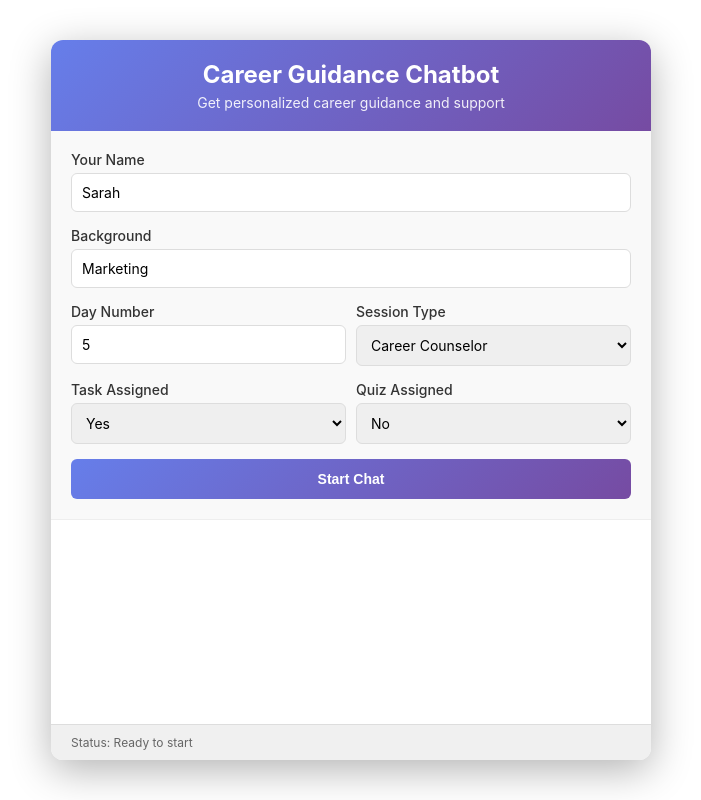
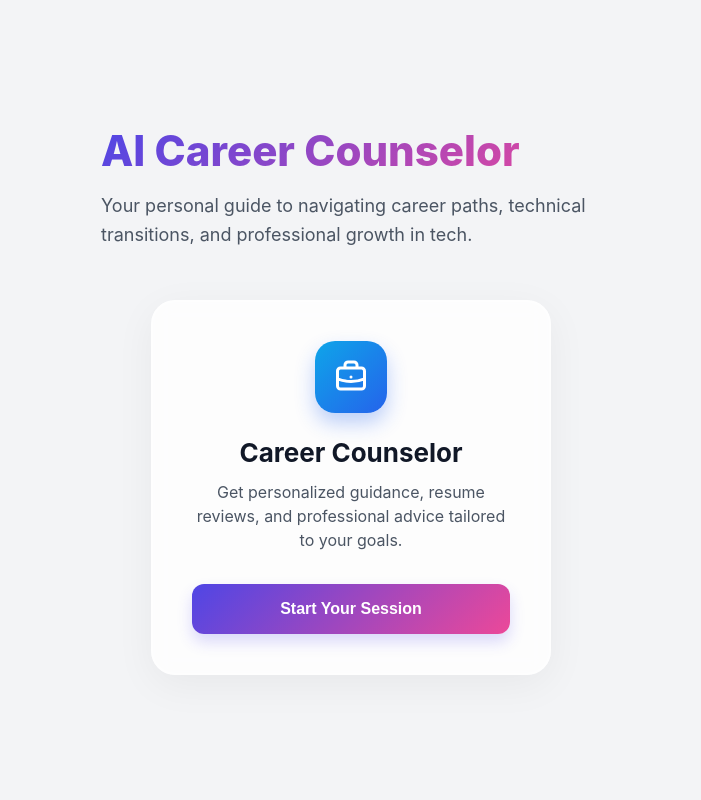
Before and after one commit to shravya117/career-chatbot, a Flask app: page / in a window 1280 px wide. Shown: the whole page, without its empty margins (289-990 px from the left). Run offline with Flask 3, Linux system fonts and the light colour scheme.

Commit message:
Ui Change

```diff
--- a/templates/index.html
+++ b/templates/index.html
@@ -1,5 +1,6 @@
 <!doctype html>
 <html lang="en">
+
 <head>
   <meta charset="UTF-8" />
   <meta name="viewport" content="width=device-width, initial-scale=1.0" />
@@ -14,140 +15,174 @@
     }
 
     body {
-        font-family:
-          -apple-system, BlinkMacSystemFont, "Segoe UI", Roboto, Oxygen, Ubuntu,
-          Cantarell, sans-serif;
-        background: #ffffff;
+      font-family: 'Inter', -apple-system, BlinkMacSystemFont, "Segoe UI", Roboto, Oxygen, Ubuntu, Cantarell, sans-serif;
+      background: #f3f4f6;
+      /* Soft gray for better contrast with cards */
       min-height: 100vh;
       display: flex;
       justify-content: center;
       align-items: center;
       padding: 20px;
+      margin: 0;
     }
 
     .container {
       width: 100%;
-        max-width: 600px;
+      max-width: 800px;
       background: white;
-        border-radius: 12px;
-        box-shadow: 0 10px 40px rgba(0, 0, 0, 0.3);
+      border-radius: 20px;
+      box-shadow: 0 10px 30px rgba(0, 0, 0, 0.05);
+      /* Softer, larger shadow */
       overflow: hidden;
       display: flex;
       flex-direction: column;
       height: 90vh;
-        max-height: 800px;
+      /* Fixed height for scrolling */
+      max-height: 900px;
     }
 
+    /* Fixed header to prevent scrolling */
     .header {
-        background: linear-gradient(135deg, #667eea 0%, #764ba2 100%);
-        color: white;
+      background: #ffffff;
+      /* Lighter background */
+      color: #333;
       padding: 20px;
       text-align: center;
+      border-bottom: 1px solid #eee;
+      flex-shrink: 0;
     }
 
     .header h1 {
-        font-size: 24px;
-        margin-bottom: 5px;
+      font-size: 26px;
+      font-weight: 700;
+      margin-bottom: 8px;
     }
 
     .header p {
-        font-size: 14px;
+      font-size: 15px;
       opacity: 0.9;
+      font-weight: 300;
     }
 
-      .setup-panel {
-        padding: 20px;
-        border-bottom: 1px solid #eee;
-        background: #f9f9f9;
-      }
-
-      .setup-panel.hidden {
-        display: none;
-      }
-
-      .form-group {
-        margin-bottom: 15px;
-      }
-
-      .form-group label {
-        display: block;
-        font-size: 14px;
-        margin-bottom: 5px;
-        color: #333;
-        font-weight: 500;
-      }
-
-      .form-group input,
-      .form-group select {
-        width: 100%;
-        padding: 10px;
-        border: 1px solid #ddd;
-        border-radius: 6px;
-        font-size: 14px;
-        font-family: inherit;
-      }
-
-      .form-group input:focus,
-      .form-group select:focus {
-        outline: none;
-        border-color: #667eea;
-        box-shadow: 0 0 0 3px rgba(102, 126, 234, 0.1);
-      }
-
-      .form-row {
-        display: grid;
-        grid-template-columns: 1fr 1fr;
-        gap: 10px;
-      }
-
-      .btn {
-        padding: 12px 24px;
-        border: none;
-        border-radius: 6px;
-        font-size: 14px;
-        font-weight: 600;
-        cursor: pointer;
-        transition: all 0.3s ease;
-      }
-
-      .btn-primary {
-        background: linear-gradient(135deg, #667eea 0%, #764ba2 100%);
-        color: white;
-        width: 100%;
-      }
-
-      .btn-primary:hover {
-        transform: translateY(-2px);
-        box-shadow: 0 5px 15px rgba(102, 126, 234, 0.4);
-      }
-
-      .btn-primary:disabled {
-        opacity: 0.6;
-        cursor: not-allowed;
-      }
-
-      .btn-secondary {
-        background: #f0f0f0;
-        color: #333;
-        padding: 8px 16px;
-        font-size: 12px;
-      }
-
-      .btn-secondary:hover {
-        background: #e0e0e0;
-      }
-
+    /* Message styling improvements */
     .chat-messages {
       flex: 1;
       overflow-y: auto;
+      /* Required for scrolling */
       padding: 20px;
-        background: #fff;
+      background: #fafafa;
+      display: flex;
+      flex-direction: column;
+    }
+
+    .message-bubble {
+      max-width: 80%;
+      padding: 14px 18px;
+      border-radius: 16px;
+      font-size: 15px;
+      line-height: 1.6;
+      word-wrap: break-word;
+      box-shadow: 0 2px 5px rgba(0, 0, 0, 0.05);
+      /* Subtle bubble shadow */
+    }
+
+    .user .message-bubble {
+      background: #e3f2fd;
+      color: #333;
+      border: 1px solid #bbdefb;
+      border-bottom-right-radius: 4px;
+    }
+
+    .assistant .message-bubble {
+      background: #ffffff;
+      color: #333;
+      border: 1px solid #eee;
+      border-bottom-left-radius: 4px;
+    }
+
+    .chat-input-area {
+      padding: 15px 20px;
+      border-top: 1px solid #eee;
+      background: #ffffff;
+      flex-shrink: 0;
+      /* Important: prevents input area from collapsing */
+    }
+
+    .input-wrapper {
+      display: flex;
+      gap: 10px;
+      align-items: center;
+    }
+
+    .chat-input-area input {
+      flex: 1;
+      padding: 12px 18px;
+      border: 1px solid #ddd;
+      border-radius: 24px;
+      /* More modern round input */
+      font-size: 15px;
+      font-family: inherit;
+      background: #f8fafc;
+      transition: all 0.2s ease;
+    }
+
+    .chat-input-area input:focus {
+      outline: none;
+      border-color: #4f46e5;
+      background: #ffffff;
+      box-shadow: 0 0 0 4px rgba(79, 70, 229, 0.1);
+    }
+
+    .btn-send {
+      padding: 10px;
+      width: 44px;
+      height: 44px;
+      border-radius: 50%;
+      background: #0ea5e9;
+      color: white;
+      border: none;
+      cursor: pointer;
+      display: flex;
+      align-items: center;
+      justify-content: center;
+      transition: all 0.2s ease;
+      box-shadow: none;
+    }
+
+    .btn-send:hover {
+      transform: scale(1.05);
+      background: #0284c7;
+    }
+
+    .status-bar {
+      padding: 8px 16px;
+      background: #f0f0f0;
+      font-size: 11px;
+      color: #666;
+      border-top: 1px solid #ddd;
+      flex-shrink: 0;
+    }
+
+    /* Message Wrapper for Time */
+    .message-time {
+      font-size: 11px;
+      color: #aaa;
+      margin-top: 4px;
+      padding: 0 4px;
+    }
+
+    .user .message-time {
+      text-align: right;
     }
 
     .message {
-        margin-bottom: 15px;
+      margin-bottom: 20px;
       display: flex;
       animation: fadeIn 0.3s ease;
+    }
+
+    .message.user {
+      justify-content: flex-end;
     }
 
     @keyframes fadeIn {
@@ -155,294 +190,150 @@
         opacity: 0;
         transform: translateY(10px);
       }
+
       to {
         opacity: 1;
         transform: translateY(0);
       }
     }
 
-      .message.user {
-        justify-content: flex-end;
+    .assistant-selection-header {
+      margin-bottom: 50px;
     }
 
-      .message-bubble {
-        max-width: 75%;
-        padding: 12px 16px;
-        border-radius: 12px;
-        font-size: 14px;
-        line-height: 1.5;
-        word-wrap: break-word;
+    .assistant-selection-header h1 {
+      font-size: 42px;
+      font-weight: 800;
+      color: #111827;
+      margin-bottom: 16px;
+      background: linear-gradient(135deg, #4f46e5 0%, #ec4899 100%);
+      -webkit-background-clip: text;
+      background-clip: text;
+      -webkit-text-fill-color: transparent;
     }
 
-      .message-bubble p {
-        margin-bottom: 10px;
-      }
-      .message-bubble p:last-child {
-        margin-bottom: 0;
-      }
-      .message-bubble ul, .message-bubble ol {
-        margin-bottom: 10px;
-        padding-left: 20px;
-      }
-      .message-bubble li {
-        margin-bottom: 5px;
-      }
-      .message-bubble pre {
-        background: #2d2d2d;
-        color: #f8f8f2;
-        padding: 10px;
-        border-radius: 6px;
-        overflow-x: auto;
-        margin-bottom: 10px;
-        margin-top: 10px;
-      }
-      .message-bubble code {
-        font-family: 'Courier New', Courier, monospace;
-        background: rgba(0,0,0,0.1);
-        padding: 2px 4px;
-        border-radius: 4px;
-        font-size: 0.9em;
-      }
-      .message-bubble pre code {
-        background: none;
-        padding: 0;
-      }
-      .user .message-bubble code {
-        background: rgba(255,255,255,0.2);
-      }
-      .message-bubble h1, .message-bubble h2, .message-bubble h3, .message-bubble h4, .message-bubble h5, .message-bubble h6 {
-        margin-top: 15px;
-        margin-bottom: 10px;
-        font-weight: 600;
-        line-height: 1.3;
-      }
-      .message-bubble *:first-child {
-        margin-top: 0;
-      }
-      .message-bubble table {
-        width: 100%;
-        border-collapse: collapse;
-        margin-bottom: 10px;
-      }
-      .message-bubble th, .message-bubble td {
-        border: 1px solid #ddd;
-        padding: 8px;
-        text-align: left;
-      }
-      .message-bubble th {
-        background-color: rgba(0,0,0,0.05);
+    .assistant-selection-header p {
+      font-size: 18px;
+      color: #4b5563;
+      max-width: 500px;
+      margin: 0 auto;
+      line-height: 1.6;
     }
 
-      .user .message-bubble {
-        background: linear-gradient(135deg, #667eea 0%, #764ba2 100%);
-        color: white;
-        border-bottom-right-radius: 4px;
+    .assistant-grid {
+      display: flex;
+      justify-content: center;
     }
 
-      .assistant .message-bubble {
-        background: #f0f0f0;
-        color: #333;
-        border-bottom-left-radius: 4px;
+    .assistant-card {
+      background: rgba(255, 255, 255, 0.8);
+      backdrop-filter: blur(10px);
+      border: 1px solid rgba(255, 255, 255, 0.5);
+      border-radius: 24px;
+      padding: 40px;
+      text-align: center;
+      transition: all 0.4s cubic-bezier(0.4, 0, 0.2, 1);
+      display: flex;
+      flex-direction: column;
+      align-items: center;
+      cursor: pointer;
+      max-width: 400px;
+      width: 100%;
+      box-shadow: 0 10px 40px rgba(0, 0, 0, 0.05), inset 0 0 0 1px rgba(255, 255, 255, 0.5);
     }
 
-      .message-time {
-        font-size: 12px;
-        color: #999;
-        margin-top: 5px;
-        padding: 0 10px;
+    .assistant-card:hover {
+      transform: translateY(-8px);
+      box-shadow: 0 20px 40px rgba(79, 70, 229, 0.15), inset 0 0 0 1px rgba(255, 255, 255, 0.8);
     }
 
-      .user .message-time {
-        text-align: right;
-      }
-
-      .chat-input-area {
-        padding: 20px;
-        border-top: 1px solid #eee;
-        background: #f9f9f9;
-      }
-
-      .input-wrapper {
-        display: flex;
-        gap: 10px;
-      }
-
-      .chat-input-area input {
-        flex: 1;
-        padding: 12px 16px;
-        border: 1px solid #ddd;
-        border-radius: 24px;
-        font-size: 14px;
-        font-family: inherit;
-      }
-
-      .chat-input-area input:focus {
-        outline: none;
-        border-color: #667eea;
-      }
-
-      .btn-send {
-        padding: 12px;
-        width: 48px;
-        height: 48px;
-        border-radius: 50%;
-        background: linear-gradient(135deg, #667eea 0%, #764ba2 100%);
-        color: white;
-        border: none;
-        cursor: pointer;
+    .icon-box {
+      width: 72px;
+      height: 72px;
+      border-radius: 20px;
       display: flex;
       align-items: center;
       justify-content: center;
-        transition: all 0.3s ease;
+      margin-bottom: 24px;
+      background: linear-gradient(135deg, #0ea5e9 0%, #2563eb 100%) !important;
+      box-shadow: 0 10px 20px rgba(37, 99, 235, 0.3);
     }
 
-      .btn-send:hover {
-        transform: scale(1.05);
+    .icon-box svg {
+      width: 36px;
+      height: 36px;
     }
 
-      .btn-send:disabled {
-        opacity: 0.6;
-        cursor: not-allowed;
+    .assistant-card h2 {
+      font-size: 26px;
+      font-weight: 700;
+      color: #111827;
+      margin-bottom: 12px;
     }
 
-      .loading {
-        display: flex;
-        align-items: center;
-        gap: 5px;
-        font-size: 14px;
-        color: #999;
+    .assistant-card p {
+      font-size: 16px;
+      color: #4b5563;
+      margin-bottom: 32px;
+      line-height: 1.5;
     }
 
-      .dot {
-        width: 8px;
-        height: 8px;
-        background: #667eea;
-        border-radius: 50%;
-        animation: bounce 1.4s infinite;
+    .btn-card {
+      width: 100%;
+      background: linear-gradient(135deg, #4f46e5 0%, #ec4899 100%);
+      color: white;
+      font-weight: 600;
+      padding: 16px 24px;
+      border: none;
+      border-radius: 12px;
+      font-size: 16px;
+      transition: all 0.3s ease;
+      pointer-events: none;
+      /* Let parent card handle click */
+      box-shadow: 0 8px 15px rgba(79, 70, 229, 0.2);
     }
 
-      .dot:nth-child(2) {
-        animation-delay: 0.2s;
-      }
-
-      .dot:nth-child(3) {
-        animation-delay: 0.4s;
-      }
-
-      @keyframes bounce {
-        0%,
-        80%,
-        100% {
-          transform: translateY(0);
-        }
-        40% {
-          transform: translateY(-10px);
-        }
-      }
-
-      .error {
-        background: #fee;
-        color: #c33;
-        padding: 12px 16px;
-        border-radius: 6px;
-        margin-bottom: 15px;
-        font-size: 14px;
-      }
-
-      .status-bar {
-        padding: 10px 20px;
-        background: #f0f0f0;
-        font-size: 12px;
-        color: #666;
-        border-top: 1px solid #ddd;
-      }
-
-      .new-chat-btn {
-        display: block;
-        margin: 10px auto;
+    .assistant-card:hover .btn-card {
+      box-shadow: 0 12px 20px rgba(79, 70, 229, 0.4);
+      transform: translateY(-2px);
     }
   </style>
 </head>
+
 <body>
-    <div class="container">
+  <div class="assistant-selection-wrapper" id="assistantSelection">
+    <div class="assistant-selection-header">
+      <h1>AI Career Counselor</h1>
+      <p>Your personal guide to navigating career paths, technical transitions, and professional growth in tech.</p>
+    </div>
+    <div class="assistant-grid">
+      <div class="assistant-card" data-type="career_counselor">
+        <div class="icon-box" style="background: #0ea5e9;">
+          <svg fill="none" stroke="white" viewBox="0 0 24 24">
+            <path stroke-linecap="round" stroke-linejoin="round" stroke-width="2"
+              d="M21 13.255A23.931 23.931 0 0112 15c-3.183 0-6.22-.62-9-1.745M16 6V4a2 2 0 00-2-2h-4a2 2 0 00-2 2v2m4 6h.01M5 20h14a2 2 0 002-2V8a2 2 0 00-2-2H5a2 2 0 00-2 2v10a2 2 0 002 2z">
+            </path>
+          </svg>
+        </div>
+        <h2>Career Counselor</h2>
+        <p>Get personalized guidance, resume reviews, and professional advice tailored to your goals.</p>
+        <button class="btn-card">Start Your Session</button>
+      </div>
+    </div>
+  </div>
+
+  <div class="container" id="chatApp" style="display: none;">
     <div class="header">
       <h1>Career Guidance Chatbot</h1>
       <p>Get personalized career guidance and support</p>
     </div>
 
-      <div class="setup-panel" id="setupPanel">
-        <div class="form-group">
-          <label for="userName">Your Name</label>
-          <input
-            type="text"
-            id="userName"
-            placeholder="e.g., Sarah"
-            value="Sarah"
-          />
-        </div>
-
-        <div class="form-group">
-          <label for="userBackground">Background</label>
-          <input
-            type="text"
-            id="userBackground"
-            placeholder="e.g., Marketing"
-            value="Marketing"
-          />
-        </div>
-
-        <div class="form-row">
-          <div class="form-group">
-            <label for="dayNumber">Day Number</label>
-            <input
-              type="number"
-              id="dayNumber"
-              placeholder="e.g., 5"
-              value="5"
-              min="1"
-              max="30"
-            />
-          </div>
-          <div class="form-group">
-            <label for="sessionType">Session Type</label>
-            <select id="sessionType">
-              <option value="career_counselor">Career Counselor</option>
-              <option value="quiz_feedback">Quiz Feedback</option>
-              <option value="technical_review">Technical Review</option>
-            </select>
-          </div>
-        </div>
-
-        <div class="form-row">
-          <div class="form-group">
-            <label for="taskAssigned">Task Assigned</label>
-            <select id="taskAssigned">
-              <option value="yes">Yes</option>
-              <option value="no">No</option>
-            </select>
-          </div>
-          <div class="form-group">
-            <label for="quizAssigned">Quiz Assigned</label>
-            <select id="quizAssigned">
-              <option value="no">No</option>
-              <option value="yes">Yes</option>
-            </select>
-          </div>
-        </div>
-
-        <button class="btn btn-primary" id="startChatBtn">Start Chat</button>
-      </div>
 
     <div class="chat-messages" id="messagesContainer"></div>
 
     <div class="chat-input-area" id="inputArea" style="display: none">
       <div class="input-wrapper">
-          <input
-            type="text"
-            id="userMessage"
-            placeholder="Type your message..."
-            autocomplete="off"
-          />
+        <input type="text" id="userMessage" placeholder="Type your message..." autocomplete="off" />
         <button class="btn-send" id="sendBtn" title="Send message">
           <span>▶</span>
         </button>
@@ -453,13 +344,20 @@
   </div>
 
   <script>
-      const setupPanel = document.getElementById("setupPanel");
     const messagesContainer = document.getElementById("messagesContainer");
     const inputArea = document.getElementById("inputArea");
     const userMessageInput = document.getElementById("userMessage");
     const sendBtn = document.getElementById("sendBtn");
-      const startChatBtn = document.getElementById("startChatBtn");
     const statusBar = document.getElementById("statusBar");
+
+    // Assistant Selection
+    const assistantCards = document.querySelectorAll('.assistant-card');
+    const assistantSelection = document.getElementById('assistantSelection');
+    const chatApp = document.getElementById('chatApp');
+
+    let conversationId = null;
+    let userId = null;
+    let sessionType = null;
 
     // Configure marked settings
     marked.setOptions({
@@ -467,33 +365,15 @@
       gfm: true,
     });
 
-      // Form inputs
-      const userNameInput = document.getElementById("userName");
-      const userBackgroundInput = document.getElementById("userBackground");
-      const dayNumberInput = document.getElementById("dayNumber");
-      const sessionTypeInput = document.getElementById("sessionType");
-      const taskAssignedInput = document.getElementById("taskAssigned");
-      const quizAssignedInput = document.getElementById("quizAssigned");
-
-      let conversationId = null;
-      let userId = null;
-      let sessionType = null;
-
-      // Start chat
-      startChatBtn.addEventListener("click", async () => {
-        const userName = userNameInput.value.trim();
-        const userBackground = userBackgroundInput.value.trim();
-        const dayNumber = parseInt(dayNumberInput.value) || 5;
-        sessionType = sessionTypeInput.value;
+    assistantCards.forEach(card => {
+      card.addEventListener('click', async () => {
+        const type = card.getAttribute('data-type');
+        sessionType = type;
         userId = `user_${Date.now()}`;
 
-        if (!userName) {
-          alert("Please enter your name");
-          return;
-        }
-
-        startChatBtn.disabled = true;
-        startChatBtn.textContent = "Starting...";
+        const btn = card.querySelector('.btn-card');
+        btn.textContent = "Starting...";
+        card.style.pointerEvents = "none";
 
         try {
           const response = await fetch("/api/newchats", {
@@ -503,26 +383,37 @@
               user_id: userId,
               session_type: sessionType,
               user_context: {
-                user_name: userName,
-                user_background: userBackground,
-                day_number: dayNumber,
-                task_assigned: taskAssignedInput.value,
-                quiz_assigned: quizAssignedInput.value,
+                user_name: "Friend",
+                user_background: "A curious learner",
+                day_number: 1,
+                task_assigned: "no",
+                quiz_assigned: "no",
               },
             }),
           });
 
           const data = await response.json();
 
+          btn.textContent = "Start Session";
+          card.style.pointerEvents = "auto";
+
           if (data.error) {
             showError(data.error);
-            startChatBtn.disabled = false;
-            startChatBtn.textContent = "Start Chat";
             return;
           }
 
           conversationId = data.conversation_id;
-          setupPanel.classList.add("hidden");
+
+          // Hide selection, show chat interface
+          assistantSelection.style.display = 'none';
+          chatApp.style.display = 'flex';
+
+          // Update header dynamically
+          const title = card.querySelector('h2').textContent;
+          const desc = card.querySelector('p').textContent;
+          document.querySelector('.header h1').textContent = title + " Session";
+          document.querySelector('.header p').textContent = desc;
+
           inputArea.style.display = "block";
           messagesContainer.innerHTML = "";
 
@@ -530,11 +421,13 @@
           addMessage(data.message, "assistant", data.timestamp);
           updateStatus("Connected");
           userMessageInput.focus();
+
         } catch (error) {
+          btn.textContent = "Start Session";
+          card.style.pointerEvents = "auto";
           showError("Failed to start chat: " + error.message);
-          startChatBtn.disabled = false;
-          startChatBtn.textContent = "Start Chat";
         }
+      });
     });
 
     // Send message
@@ -580,8 +473,8 @@
             session_type: sessionType,
             message: message,
             user_context: {
-                user_name: userNameInput.value,
-                user_background: userBackgroundInput.value,
+              user_name: "Friend",
+              user_background: "A curious learner",
             },
           }),
         });
@@ -657,4 +550,5 @@
     updateStatus("Ready to start");
   </script>
 </body>
+
 </html>
```
Also changed, not shown: prompts.py (+39 -0 lines). Lines whose indentation alone changed are shown as unchanged.
